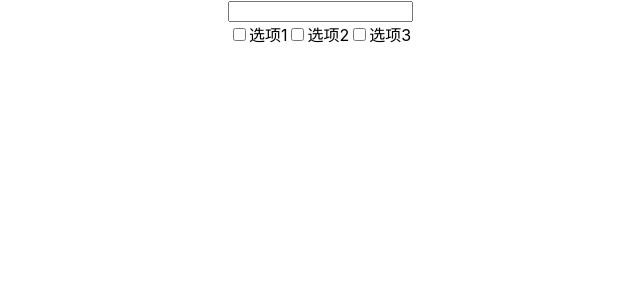
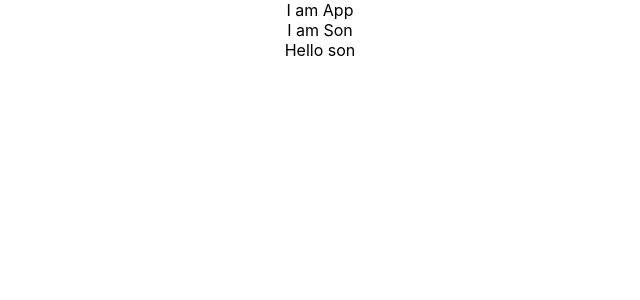
Before and after one commit to yanyong-code/react-leanrn, a React (Create React App) app: page / in a window 1280 px wide. Shown: the top 300 px of the page, without its empty margins (320-960 px from the left). Built offline with nearby package versions, Linux system fonts and the light colour scheme.

Commit message:
父子组件传值

```diff
--- a/src/App.js
+++ b/src/App.js
@@ -1,6 +1,7 @@
 import logo from './logo.svg';
 import './App.css';
 import React from 'react'
+import Son from "./Son";
 
 // PureComponent 可以解决相同的状态重复更新问题
 class App extends React.PureComponent {
@@ -13,29 +14,8 @@ class App extends React.PureComponent {
 
     render() {
         return <div className="App">
-            <input value={this.state.inputValue} onInput={(e) => {
-                this.setState({
-                    inputValue: e.target.value
-                })
-                console.log(e.target.value)
-            }}/>
-
-            <div>
-                <input type="checkbox" name="choose" value="c1" onChange={(e) => {
-                    console.log(e.target.value)
-                    console.log(e.target.checked)
-                }}/>选项1
-                <input type="checkbox" name="choose" value="c2" onChange={(e) => {
-                    console.log(e.target.value)
-                    console.log(e.target.checked)
-
-                }}/>选项2
-                <input type="checkbox" name="choose" value="c3" onChange={(e) => {
-                    console.log(e.target.value)
-                    console.log(e.target.checked)
-
-                }}/>选项3
-            </div>
+            I am App
+            <Son sonMsg={"App 2 Son"}></Son>
         </div>
     }
 }
--- /dev/null
+++ b/src/Son.js
@@ -0,0 +1,22 @@
+
+import React from "react";
+class Son extends React.PureComponent {
+
+
+    state = {
+        sonMes:"Hello son"
+    }
+
+    render() {
+        console.log(this.props)
+        return (
+            <div>
+
+                I am Son
+                <br/>
+                {this.state.sonMes}
+            </div>
+        )
+    }
+}
+export default Son
```
